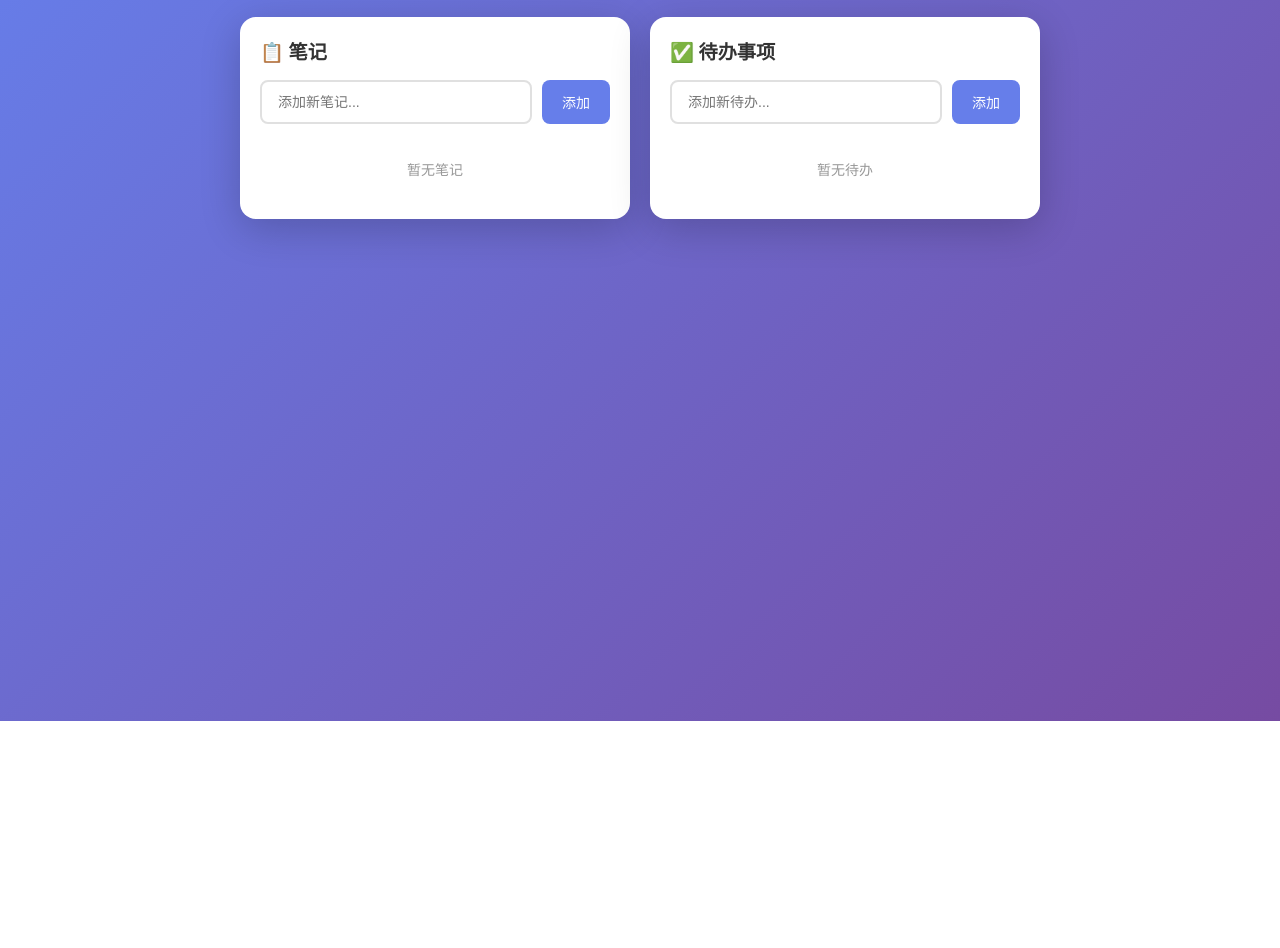
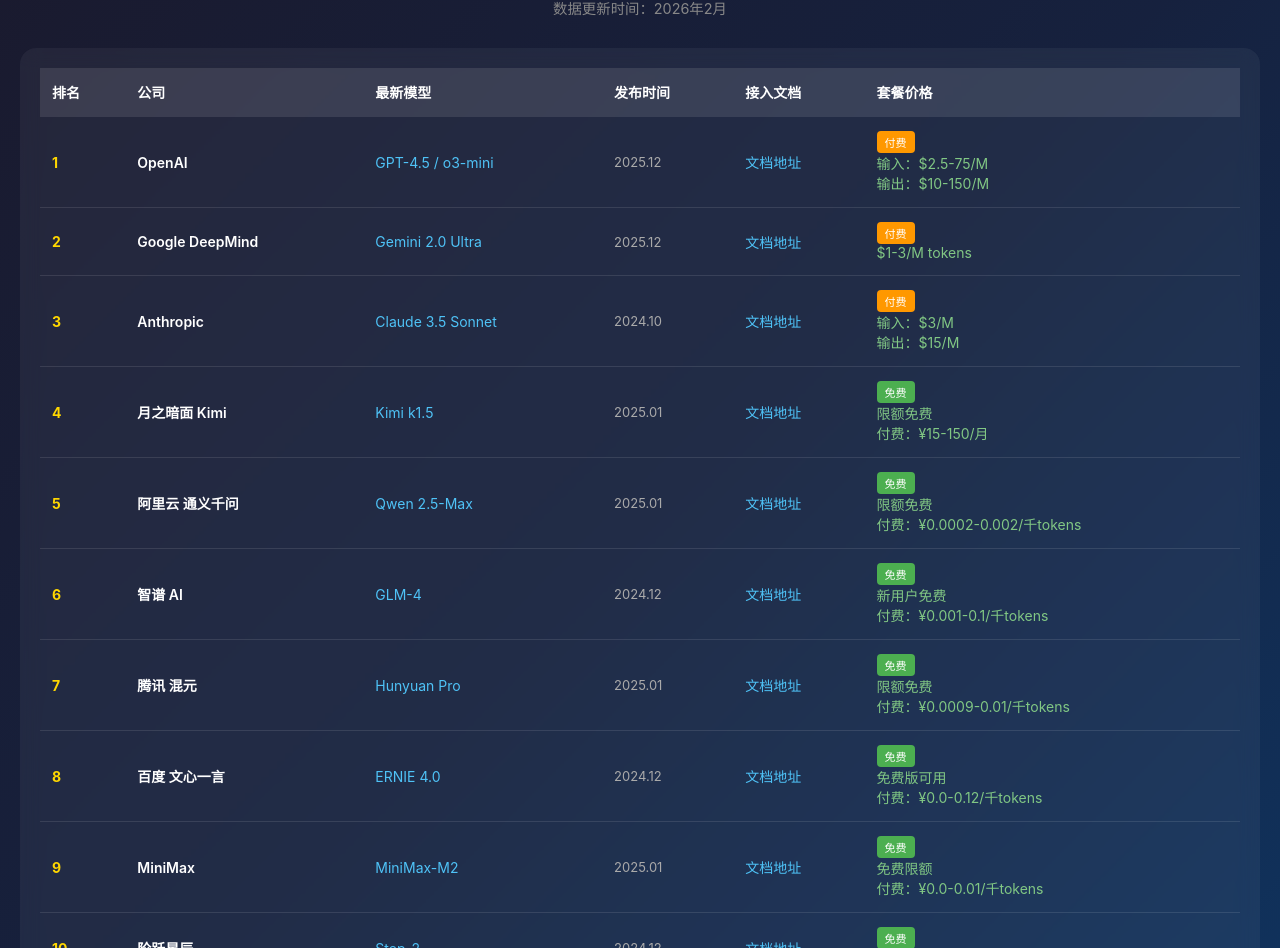
Before and after one commit to icewe/gateway, a plain HTML site: page index.html in a window 1280 px wide. Shown: the part 79-1027 px from the top of the page. Before the commit the page ends 800 px from the top, so only its background shows below. Drawn offline with Linux system fonts and the light colour scheme.

Commit message:
Update: AI LLM companies comparison table

```diff
--- a/index.html
+++ b/index.html
@@ -3,283 +3,254 @@
 <head>
   <meta charset="UTF-8">
   <meta name="viewport" content="width=device-width, initial-scale=1.0">
-  <title>笔记 + 待办清单</title>
+  <title>AI 大模型公司排行及对比</title>
   <style>
     * { box-sizing: border-box; margin: 0; padding: 0; }
     body {
-      font-family: -apple-system, BlinkMacSystemFont, 'Segoe UI', Roboto, sans-serif;
-      background: linear-gradient(135deg, #667eea 0%, #764ba2 100%);
+      font-family: -apple-system, BlinkMacSystemFont, 'Segoe UI', Roboto, 'PingFang SC', sans-serif;
+      background: linear-gradient(135deg, #1a1a2e 0%, #16213e 50%, #0f3460 100%);
       min-height: 100vh;
       padding: 20px;
+      color: #eee;
     }
     .container {
-      max-width: 800px;
+      max-width: 1400px;
       margin: 0 auto;
     }
     h1 {
-      color: white;
       text-align: center;
-      margin-bottom: 30px;
+      color: #fff;
+      margin-bottom: 10px;
       font-size: 2rem;
     }
-    .app-container {
-      display: grid;
-      grid-template-columns: 1fr 1fr;
-      gap: 20px;
+    .subtitle {
+      text-align: center;
+      color: #888;
+      margin-bottom: 30px;
+      font-size: 0.9rem;
     }
-    @media (max-width: 600px) {
-      .app-container { grid-template-columns: 1fr; }
-    }
-    .panel {
-      background: white;
+    .table-wrapper {
+      overflow-x: auto;
+      background: rgba(255,255,255,0.05);
       border-radius: 16px;
       padding: 20px;
-      box-shadow: 0 10px 40px rgba(0,0,0,0.2);
+      backdrop-filter: blur(10px);
     }
-    .panel h2 {
-      color: #333;
-      margin-bottom: 15px;
-      font-size: 1.2rem;
-      display: flex;
-      align-items: center;
-      gap: 8px;
+    table {
+      width: 100%;
+      border-collapse: collapse;
+      font-size: 14px;
     }
-    .input-group {
-      display: flex;
-      gap: 10px;
-      margin-bottom: 15px;
+    th, td {
+      padding: 14px 12px;
+      text-align: left;
+      border-bottom: 1px solid rgba(255,255,255,0.1);
     }
-    input[type="text"] {
-      flex: 1;
-      padding: 12px 16px;
-      border: 2px solid #e0e0e0;
-      border-radius: 8px;
-      font-size: 14px;
-      outline: none;
-      transition: border-color 0.3s;
+    th {
+      background: rgba(255,255,255,0.1);
+      color: #fff;
+      font-weight: 600;
+      position: sticky;
+      top: 0;
     }
-    input[type="text"]:focus {
-      border-color: #667eea;
+    tr:hover {
+      background: rgba(255,255,255,0.05);
     }
-    button {
-      padding: 12px 20px;
-      background: #667eea;
-      color: white;
-      border: none;
-      border-radius: 8px;
-      cursor: pointer;
-      font-size: 14px;
-      transition: background 0.3s;
+    .rank {
+      font-weight: bold;
+      color: #ffd700;
     }
-    button:hover { background: #5568d3; }
-    button.delete {
-      background: #ff6b6b;
-      padding: 6px 12px;
+    .company {
+      font-weight: 600;
+      color: #fff;
+    }
+    .model {
+      color: #4fc3f7;
+    }
+    .date {
+      color: #aaa;
+      font-size: 13px;
+    }
+    .price {
+      color: #81c784;
+    }
+    .doc-link {
+      color: #4fc3f7;
+      text-decoration: none;
+    }
+    .doc-link:hover {
+      text-decoration: underline;
+    }
+    .badge {
+      display: inline-block;
+      padding: 3px 8px;
+      border-radius: 4px;
+      font-size: 11px;
+      margin-right: 4px;
+    }
+    .badge-free { background: #4caf50; color: #fff; }
+    .badge-paid { background: #ff9800; color: #fff; }
+    .badge-api { background: #2196f3; color: #fff; }
+
+    .footer {
+      text-align: center;
+      margin-top: 30px;
+      padding: 20px;
+      color: #666;
       font-size: 12px;
     }
-    button.delete:hover { background: #ee5a5a; }
 
-    /* Notes styles */
-    #notes-list {
-      display: flex;
-      flex-direction: column;
-      gap: 10px;
-    }
-    .note-item {
-      background: #f8f9fa;
-      border-radius: 8px;
-      padding: 12px;
-      position: relative;
-    }
-    .note-item textarea {
-      width: 100%;
-      border: none;
-      background: transparent;
-      resize: none;
-      font-size: 14px;
-      outline: none;
-      min-height: 60px;
-    }
-    .note-item .delete-btn {
-      position: absolute;
-      top: 8px;
-      right: 8px;
-    }
-
-    /* Todo styles */
-    #todo-list {
-      display: flex;
-      flex-direction: column;
-      gap: 8px;
-    }
-    .todo-item {
-      display: flex;
-      align-items: center;
-      gap: 10px;
-      padding: 12px;
-      background: #f8f9fa;
-      border-radius: 8px;
-      transition: all 0.3s;
-    }
-    .todo-item.completed {
-      opacity: 0.6;
-    }
-    .todo-item.completed span {
-      text-decoration: line-through;
-    }
-    .todo-item input[type="checkbox"] {
-      width: 20px;
-      height: 20px;
-      cursor: pointer;
-    }
-    .todo-item span {
-      flex: 1;
-      font-size: 14px;
-    }
-    .empty-state {
-      text-align: center;
-      color: #999;
-      padding: 20px;
-      font-size: 14px;
+    @media (max-width: 768px) {
+      table { font-size: 12px; }
+      th, td { padding: 10px 8px; }
+      h1 { font-size: 1.5rem; }
     }
   </style>
 </head>
 <body>
   <div class="container">
-    <h1>📝 笔记 + 待办清单</h1>
-    <div class="app-container">
-      <!-- Notes Panel -->
-      <div class="panel">
-        <h2>📋 笔记</h2>
-        <div class="input-group">
-          <input type="text" id="note-input" placeholder="添加新笔记..." onkeypress="handleNoteKeypress(event)">
-          <button onclick="addNote()">添加</button>
-        </div>
-        <div id="notes-list">
-          <div class="empty-state">暂无笔记</div>
-        </div>
-      </div>
+    <h1>🤖 AI 大模型公司排行及对比</h1>
+    <p class="subtitle">数据更新时间：2026年2月</p>
 
-      <!-- Todo Panel -->
-      <div class="panel">
-        <h2>✅ 待办事项</h2>
-        <div class="input-group">
-          <input type="text" id="todo-input" placeholder="添加新待办..." onkeypress="handleTodoKeypress(event)">
-          <button onclick="addTodo()">添加</button>
-        </div>
-        <div id="todo-list">
-          <div class="empty-state">暂无待办</div>
-        </div>
-      </div>
+    <div class="table-wrapper">
+      <table>
+        <thead>
+          <tr>
+            <th>排名</th>
+            <th>公司</th>
+            <th>最新模型</th>
+            <th>发布时间</th>
+            <th>接入文档</th>
+            <th>套餐价格</th>
+          </tr>
+        </thead>
+        <tbody>
+          <tr>
+            <td class="rank">1</td>
+            <td class="company">OpenAI</td>
+            <td class="model">GPT-4.5 / o3-mini</td>
+            <td class="date">2025.12</td>
+            <td><a href="https://platform.openai.com/docs" target="_blank" class="doc-link">文档地址</a></td>
+            <td class="price">
+              <span class="badge badge-paid">付费</span><br>
+              输入：$2.5-75/M<br>
+              输出：$10-150/M
+            </td>
+          </tr>
+          <tr>
+            <td class="rank">2</td>
+            <td class="company">Google DeepMind</td>
+            <td class="model">Gemini 2.0 Ultra</td>
+            <td class="date">2025.12</td>
+            <td><a href="https://ai.google.dev/docs" target="_blank" class="doc-link">文档地址</a></td>
+            <td class="price">
+              <span class="badge badge-paid">付费</span><br>
+              $1-3/M tokens
+            </td>
+          </tr>
+          <tr>
+            <td class="rank">3</td>
+            <td class="company">Anthropic</td>
+            <td class="model">Claude 3.5 Sonnet</td>
+            <td class="date">2024.10</td>
+            <td><a href="https://docs.anthropic.com" target="_blank" class="doc-link">文档地址</a></td>
+            <td class="price">
+              <span class="badge badge-paid">付费</span><br>
+              输入：$3/M<br>
+              输出：$15/M
+            </td>
+          </tr>
+          <tr>
+            <td class="rank">4</td>
+            <td class="company">月之暗面 Kimi</td>
+            <td class="model">Kimi k1.5</td>
+            <td class="date">2025.01</td>
+            <td><a href="https://platform.moonshot.cn" target="_blank" class="doc-link">文档地址</a></td>
+            <td class="price">
+              <span class="badge badge-free">免费</span><br>
+              限额免费<br>
+              付费：¥15-150/月
+            </td>
+          </tr>
+          <tr>
+            <td class="rank">5</td>
+            <td class="company">阿里云 通义千问</td>
+            <td class="model">Qwen 2.5-Max</td>
+            <td class="date">2025.01</td>
+            <td><a href="https://help.aliyun.com/zh/model-studio/developer-reference/compatibility-of-openai" target="_blank" class="doc-link">文档地址</a></td>
+            <td class="price">
+              <span class="badge badge-free">免费</span><br>
+              限额免费<br>
+              付费：¥0.0002-0.002/千tokens
+            </td>
+          </tr>
+          <tr>
+            <td class="rank">6</td>
+            <td class="company">智谱 AI</td>
+            <td class="model">GLM-4</td>
+            <td class="date">2024.12</td>
+            <td><a href="https://open.bigmodel.cn" target="_blank" class="doc-link">文档地址</a></td>
+            <td class="price">
+              <span class="badge badge-free">免费</span><br>
+              新用户免费<br>
+              付费：¥0.001-0.1/千tokens
+            </td>
+          </tr>
+          <tr>
+            <td class="rank">7</td>
+            <td class="company">腾讯 混元</td>
+            <td class="model">Hunyuan Pro</td>
+            <td class="date">2025.01</td>
+            <td><a href="https://cloud.tencent.com/document/product/1697" target="_blank" class="doc-link">文档地址</a></td>
+            <td class="price">
+              <span class="badge badge-free">免费</span><br>
+              限额免费<br>
+              付费：¥0.0009-0.01/千tokens
+            </td>
+          </tr>
+          <tr>
+            <td class="rank">8</td>
+            <td class="company">百度 文心一言</td>
+            <td class="model">ERNIE 4.0</td>
+            <td class="date">2024.12</td>
+            <td><a href="https://cloud.baidu.com/doc/WENXINWORKSHOP" target="_blank" class="doc-link">文档地址</a></td>
+            <td class="price">
+              <span class="badge badge-free">免费</span><br>
+              免费版可用<br>
+              付费：¥0.0-0.12/千tokens
+            </td>
+          </tr>
+          <tr>
+            <td class="rank">9</td>
+            <td class="company">MiniMax</td>
+            <td class="model">MiniMax-M2</td>
+            <td class="date">2025.01</td>
+            <td><a href="https://platform.minimaxi.com" target="_blank" class="doc-link">文档地址</a></td>
+            <td class="price">
+              <span class="badge badge-free">免费</span><br>
+              免费限额<br>
+              付费：¥0.0-0.01/千tokens
+            </td>
+          </tr>
+          <tr>
+            <td class="rank">10</td>
+            <td class="company">阶跃星辰</td>
+            <td class="model">Step-2</td>
+            <td class="date">2024.12</td>
+            <td><a href="https://platform.stepfun.com" target="_blank" class="doc-link">文档地址</a></td>
+            <td class="price">
+              <span class="badge badge-free">免费</span><br>
+              免费试用
+            </td>
+          </tr>
+        </tbody>
+      </table>
+    </div>
+
+    <div class="footer">
+      <p>※ 数据仅供参考，实际价格请以官方最新公布为准</p>
+      <p>© 2026 AI Model Comparison</p>
     </div>
   </div>
-
-  <script>
-    // Data storage
-    let notes = JSON.parse(localStorage.getItem('notes') || '[]');
-    let todos = JSON.parse(localStorage.getItem('todos') || '[]');
-
-    // Notes functions
-    function addNote() {
-      const input = document.getElementById('note-input');
-      const content = input.value.trim();
-      if (content) {
-        notes.unshift({ id: Date.now(), content });
-        saveNotes();
-        renderNotes();
-        input.value = '';
-      }
-    }
-
-    function updateNote(id, content) {
-      const note = notes.find(n => n.id === id);
-      if (note) {
-        note.content = content;
-        saveNotes();
-      }
-    }
-
-    function deleteNote(id) {
-      notes = notes.filter(n => n.id !== id);
-      saveNotes();
-      renderNotes();
-    }
-
-    function saveNotes() {
-      localStorage.setItem('notes', JSON.stringify(notes));
-    }
-
-    function renderNotes() {
-      const container = document.getElementById('notes-list');
-      if (notes.length === 0) {
-        container.innerHTML = '<div class="empty-state">暂无笔记</div>';
-        return;
-      }
-      container.innerHTML = notes.map(note => `
-        <div class="note-item">
-          <button class="delete delete-btn" onclick="deleteNote(${note.id})">删除</button>
-          <textarea placeholder="编辑笔记..." onchange="updateNote(${note.id}, this.value)">${note.content}</textarea>
-        </div>
-      `).join('');
-    }
-
-    // Todo functions
-    function addTodo() {
-      const input = document.getElementById('todo-input');
-      const text = input.value.trim();
-      if (text) {
-        todos.unshift({ id: Date.now(), text, completed: false });
-        saveTodos();
-        renderTodos();
-        input.value = '';
-      }
-    }
-
-    function toggleTodo(id) {
-      const todo = todos.find(t => t.id === id);
-      if (todo) {
-        todo.completed = !todo.completed;
-        saveTodos();
-        renderTodos();
-      }
-    }
-
-    function deleteTodo(id) {
-      todos = todos.filter(t => t.id !== id);
-      saveTodos();
-      renderTodos();
-    }
-
-    function saveTodos() {
-      localStorage.setItem('todos', JSON.stringify(todos));
-    }
-
-    function renderTodos() {
-      const container = document.getElementById('todo-list');
-      if (todos.length === 0) {
-        container.innerHTML = '<div class="empty-state">暂无待办</div>';
-        return;
-      }
-      container.innerHTML = todos.map(todo => `
-        <div class="todo-item ${todo.completed ? 'completed' : ''}">
-          <input type="checkbox" ${todo.completed ? 'checked' : ''} onchange="toggleTodo(${todo.id})">
-          <span>${todo.text}</span>
-          <button class="delete" onclick="deleteTodo(${todo.id})">删除</button>
-        </div>
-      `).join('');
-    }
-
-    // Keyboard handlers
-    function handleNoteKeypress(e) {
-      if (e.key === 'Enter') addNote();
-    }
-    function handleTodoKeypress(e) {
-      if (e.key === 'Enter') addTodo();
-    }
-
-    // Initial render
-    renderNotes();
-    renderTodos();
-  </script>
 </body>
 </html>
```
